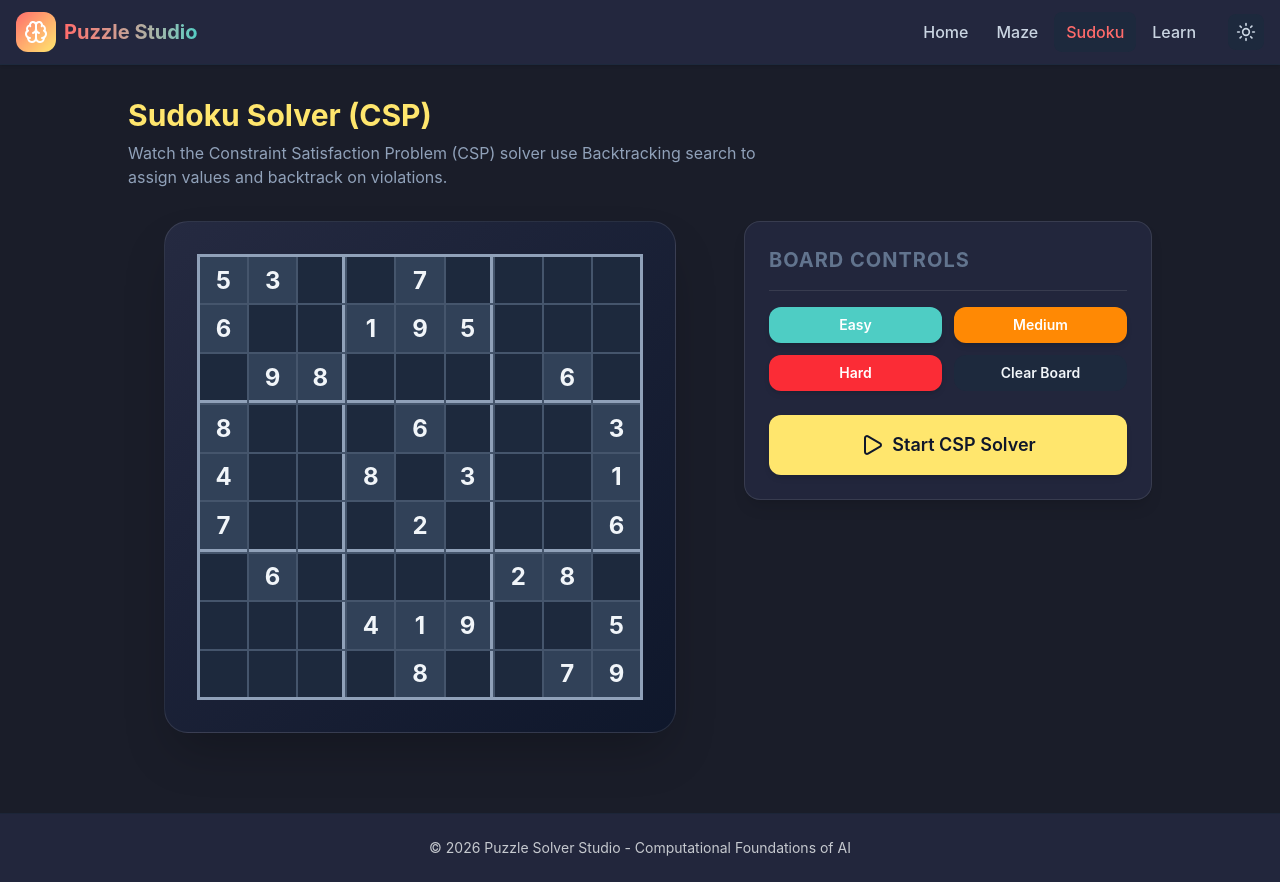
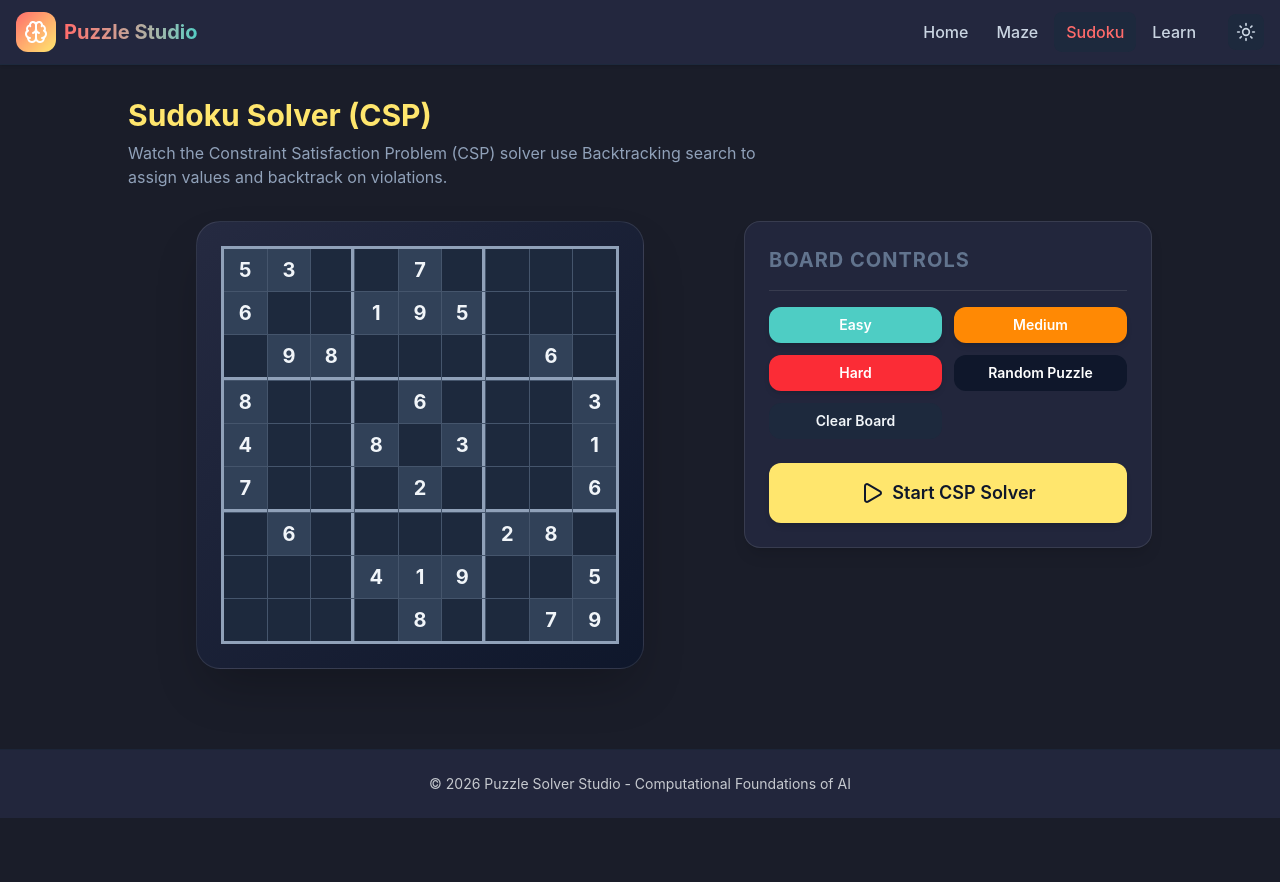
Before and after one commit to vadlavishal-85/Puzzle-Solving, a React app in the folder frontend/: page /sudoku in a window 1280 px wide. After the commit the page ends 818 px from the top, so only its background shows below. Built offline with nearby package versions, Linux system fonts and the light colour scheme; the HTML template or start-up script is replaced by a standard one.

Commit message:
added a star algorithm and bidirectinal

```diff
--- a/frontend/src/algorithms/mazeAlgorithms.js
+++ b/frontend/src/algorithms/mazeAlgorithms.js
@@ -29,6 +29,24 @@ const getNeighbors = (grid, r, c) => {
 const serialize = (r, c) => `${r},${c}`;
 const manhattan = (r1, c1, r2, c2) => Math.abs(r1-r2) + Math.abs(c1-c2);
 
+const reconstructPath = (parents, endKey) => {
+  const path = [];
+  let current = endKey;
+  while (current) {
+    const [r, c] = current.split(',').map(Number);
+    path.unshift([r, c]);
+    current = parents.get(current);
+  }
+  return path;
+};
+
+const reconstructBidirectionalPath = (meetKey, frontParents, backParents) => {
+  const frontPath = reconstructPath(frontParents, meetKey);
+  const backPath = reconstructPath(backParents, meetKey);
+  backPath.shift(); // avoid duplicate meeting node
+  return [...frontPath, ...backPath.reverse()];
+};
+
 export const solveMaze = (grid, start, goal, algorithm) => {
   const startR = start[0], startC = start[1];
   const goalR = goal[0], goalC = goal[1];
@@ -37,27 +55,88 @@ export const solveMaze = (grid, start, goal, algorithm) => {
   const startTime = performance.now();
   const history = []; // To animate explored nodes
 
+  const serializeKey = (r, c) => serialize(r, c);
+
+  if (algorithm === 'bidirectional') {
+    const startKey = serializeKey(startR, startC);
+    const goalKey = serializeKey(goalR, goalC);
+
+    if (startKey === goalKey) {
+      return { success: true, path: [[startR, startC]], history, nodesExpanded, time: 0, depth: 0 };
+    }
+
+    const frontQueue = [{ r: startR, c: startC }];
+    const backQueue = [{ r: goalR, c: goalC }];
+    const frontParents = new Map([[startKey, null]]);
+    const backParents = new Map([[goalKey, null]]);
+    const frontVisited = new Set([startKey]);
+    const backVisited = new Set([goalKey]);
+
+    while (frontQueue.length > 0 && backQueue.length > 0) {
+      const expand = (queue, visited, oppositeVisited, parents, oppositeParents) => {
+        const current = queue.shift();
+        const { r, c } = current;
+        const currentKey = serializeKey(r, c);
+
+        nodesExpanded++;
+        if (currentKey !== startKey && currentKey !== goalKey) {
+          history.push({ r, c, type: 'visited' });
+        }
+
+        const neighbors = getNeighbors(grid, r, c);
+        for (const [nr, nc] of neighbors) {
+          const nextKey = serializeKey(nr, nc);
+          if (visited.has(nextKey)) continue;
+          visited.add(nextKey);
+          parents.set(nextKey, currentKey);
+          history.push({ r: nr, c: nc, type: 'frontier' });
+          queue.push({ r: nr, c: nc });
+
+          if (oppositeVisited.has(nextKey)) {
+            const time = performance.now() - startTime;
+            const path = reconstructBidirectionalPath(nextKey, frontParents, backParents);
+            return { success: true, path, history, nodesExpanded, time, depth: path.length - 1 };
+          }
+        }
+        return null;
+      };
+
+      const frontResult = expand(frontQueue, frontVisited, backVisited, frontParents, backParents);
+      if (frontResult) return frontResult;
+
+      const backResult = expand(backQueue, backVisited, frontVisited, backParents, frontParents);
+      if (backResult) return backResult;
+
+      if (nodesExpanded > 5000) break;
+    }
+
+    return { success: false, history, reason: 'No path found.' };
+  }
+
   const pq = new PriorityQueue();
   pq.enqueue({ r: startR, c: startC, path: [[startR, startC]], cost: 0 }, 0);
 
   const explored = new Map();
-  explored.set(serialize(startR, startC), 0);
+  explored.set(serializeKey(startR, startC), 0);
 
-  // DFS Stack
+  // DFS uses a stack (LIFO) to explore deeply first.
   const stack = [{ r: startR, c: startC, path: [[startR, startC]], cost: 0 }];
-  // BFS Queue
+  // BFS uses a queue (FIFO) to explore breadth-first.
   const queue = [{ r: startR, c: startC, path: [[startR, startC]], cost: 0 }];
 
   while (true) {
     let current;
 
     if (algorithm === 'dfs') {
+      // Depth First Search: pop from stack
       if(stack.length === 0) break;
       current = stack.pop();
     } else if (algorithm === 'bfs') {
+      // Breadth First Search: shift from queue
       if(queue.length === 0) break;
       current = queue.shift();
     } else {
+      // A* / UCS / Greedy use priority queue
       if(pq.isEmpty()) break;
       current = pq.dequeue().el;
     }
@@ -75,7 +154,7 @@ export const solveMaze = (grid, start, goal, algorithm) => {
 
     for (let [nr, nc] of neighbors) {
       const newCost = cost + 1;
-      const key = serialize(nr, nc);
+      const key = serializeKey(nr, nc);
 
       let shouldExplore = false;
       if (algorithm === 'dfs' || algorithm === 'bfs') {
@@ -94,10 +173,22 @@ export const solveMaze = (grid, start, goal, algorithm) => {
         history.push({r: nr, c: nc, type: 'frontier'});
         const nextState = { r: nr, c: nc, path: [...path, [nr, nc]], cost: newCost };
 
-        if (algorithm === 'dfs') stack.push(nextState);
-        else if (algorithm === 'bfs') queue.push(nextState);
-        else if (algorithm === 'ucs') pq.enqueue(nextState, newCost);
-        else if (algorithm === 'greedy') pq.enqueue(nextState, manhattan(nr, nc, goalR, goalC));
+        if (algorithm === 'dfs') {
+          // Add neighbor to DFS stack
+          stack.push(nextState);
+        } else if (algorithm === 'bfs') {
+          // Add neighbor to BFS queue
+          queue.push(nextState);
+        } else if (algorithm === 'ucs') {
+          // Uniform Cost Search: priority by path cost
+          pq.enqueue(nextState, newCost);
+        } else if (algorithm === 'greedy') {
+          // Greedy best-first: priority by heuristic distance to goal
+          pq.enqueue(nextState, manhattan(nr, nc, goalR, goalC));
+        } else if (algorithm === 'astar') {
+          // A* Search: priority by cost + heuristic
+          pq.enqueue(nextState, newCost + manhattan(nr, nc, goalR, goalC));
+        }
       }
     }
 
--- a/frontend/src/pages/MazeSolver.jsx
+++ b/frontend/src/pages/MazeSolver.jsx
@@ -179,7 +179,9 @@ function MazeSolver() {
               <option value="bfs">Breadth First Search</option>
               <option value="dfs">Depth First Search</option>
               <option value="ucs">Uniform Cost Search</option>
-              <option value="greedy">Greedy Search</option>
+              <option value="greedy">Greedy Best-First</option>
+              <option value="astar">A* Search</option>
+              <option value="bidirectional">Bidirectional Search</option>
             </select>
 
             <button
--- a/frontend/src/pages/SudokuSolver.jsx
+++ b/frontend/src/pages/SudokuSolver.jsx
@@ -39,6 +39,59 @@ const INITIAL_HARD = [
 ];
 
 const INITIAL_EMPTY = Array.from({length: 9}, () => Array(9).fill(0));
+
+const shuffleArray = (array) => array.sort(() => Math.random() - 0.5);
+
+const isSafeSudoku = (board, row, col, num) => {
+  for (let i = 0; i < 9; i++) {
+    if (board[row][i] === num) return false;
+    if (board[i][col] === num) return false;
+  }
+  const startRow = Math.floor(row / 3) * 3;
+  const startCol = Math.floor(col / 3) * 3;
+  for (let r = 0; r < 3; r++) {
+    for (let c = 0; c < 3; c++) {
+      if (board[startRow + r][startCol + c] === num) return false;
+    }
+  }
+  return true;
+};
+
+const fillRandomSudoku = (board) => {
+  for (let row = 0; row < 9; row++) {
+    for (let col = 0; col < 9; col++) {
+      if (board[row][col] === 0) {
+        const candidates = shuffleArray([1,2,3,4,5,6,7,8,9]);
+        for (const num of candidates) {
+          if (isSafeSudoku(board, row, col, num)) {
+            board[row][col] = num;
+            if (fillRandomSudoku(board)) return true;
+            board[row][col] = 0;
+          }
+        }
+        return false;
+      }
+    }
+  }
+  return true;
+};
+
+const generateRandomBoard = () => {
+  const board = Array.from({ length: 9 }, () => Array(9).fill(0));
+  fillRandomSudoku(board);
+  const holes = 46;
+  const result = board.map(row => [...row]);
+  let removed = 0;
+  while (removed < holes) {
+    const row = Math.floor(Math.random() * 9);
+    const col = Math.floor(Math.random() * 9);
+    if (result[row][col] !== 0) {
+      result[row][col] = 0;
+      removed += 1;
+    }
+  }
+  return result;
+};
 
 function SudokuSolver() {
   const [originalBoard, setOriginalBoard] = useState(INITIAL_EASY);
@@ -105,7 +158,7 @@ function SudokuSolver() {
       }
 
       let i = 0;
-      const animationSpeed = 5;
+      const animationSpeed = 25;
 
       const animate = setInterval(() => {
         if (i < result.history.length) {
@@ -156,8 +209,8 @@ function SudokuSolver() {
 
         {/* Left Column: Board */}
         <div className="lg:col-span-7 flex justify-center">
-          <div className="glass-card p-6 md:p-8 rounded-3xl shadow-2xl relative w-full max-w-lg aspect-square bg-gradient-to-br from-slate-200 to-slate-300 dark:from-card-bg dark:to-slate-900">
-            <div className="grid grid-cols-9 gap-[2px] w-full h-full bg-slate-300 dark:bg-slate-600 border-[3px] border-slate-400 dark:border-slate-400">
+          <div className="glass-card p-4 md:p-6 rounded-3xl shadow-2xl relative w-full max-w-md aspect-square bg-gradient-to-br from-slate-200 to-slate-300 dark:from-card-bg dark:to-slate-900">
+            <div className="grid grid-cols-9 gap-[1px] w-full h-full bg-slate-300 dark:bg-slate-600 border-[3px] border-slate-400 dark:border-slate-400">
               {board.map((row, r) =>
                 row.map((val, c) => {
                   const isBoldBottom = r === 2 || r === 5;
@@ -183,7 +236,7 @@ function SudokuSolver() {
                       onChange={(e) => handleCellChange(r, c, e.target.value)}
                       disabled={isSolving || isOriginal}
                       className={`
-                        w-full h-full text-center text-xl md:text-2xl outline-none focus:bg-accent/20 text-slate-800 dark:text-slate-100
+                        w-full h-full text-center text-base md:text-xl outline-none focus:bg-accent/20 text-slate-800 dark:text-slate-100
                         ${bgClass}
                         ${isBoldBottom ? 'border-b-[3px] border-b-slate-500 dark:border-b-slate-400' : ''}
                         ${isBoldRight ? 'border-r-[3px] border-r-slate-500 dark:border-r-slate-400' : ''}
@@ -209,6 +262,17 @@ function SudokuSolver() {
                 </button>
                 <button onClick={() => loadDifficulty(INITIAL_HARD)} disabled={isSolving} className="bg-red-500 hover:bg-red-600 text-white font-semibold py-2 rounded-xl transition-all shadow-md active:scale-95 text-sm">
                   Hard
+                </button>
+                <button onClick={() => {
+                  const randomBoard = generateRandomBoard();
+                  setOriginalBoard(randomBoard);
+                  setBoard(randomBoard);
+                  setIsSolved(false);
+                  setStats(null);
+                  setErrorMsg("");
+                  setActiveCell(null);
+                }} disabled={isSolving} className="bg-slate-900 text-white hover:bg-slate-700 py-2 rounded-xl transition-colors font-semibold text-sm">
+                  Random Puzzle
                 </button>
                 <button onClick={clearBoard} disabled={isSolving} className="bg-slate-200 dark:bg-slate-800 hover:bg-slate-300 dark:hover:bg-slate-700 py-2 rounded-xl transition-colors font-semibold text-sm">
                   Clear Board
```
